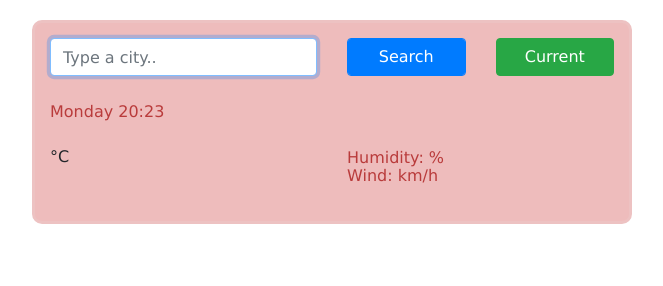
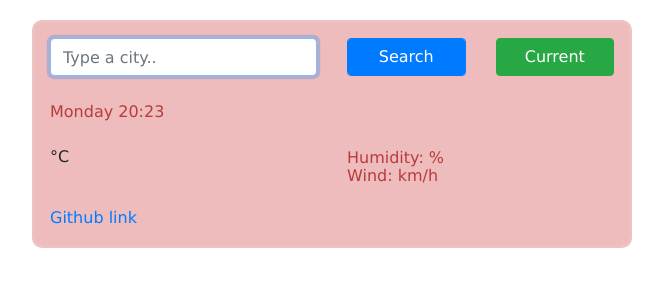
Before and after one commit to Samitola/My-Weather-App-Project, a website built with Parcel: page index.html in a window 1280 px wide. Shown: the whole page, without its empty margins (308-971 px from the left). Built offline with nearby package versions, Linux system fonts and the light colour scheme; no server answers.

Commit message:
Added Github link to html file

```diff
--- a/index.html
+++ b/index.html
@@ -65,6 +65,11 @@
             </ul>
           </div>
         </div>
+        <a
+          href="https://github.com/Samitola/My-Weather-App-Project"
+          target="_blank"
+          >Github link</a
+        >
       </div>
     </div>
     <script src="src/index.js"></script>
```
Also changed, not shown: 1 other file.
